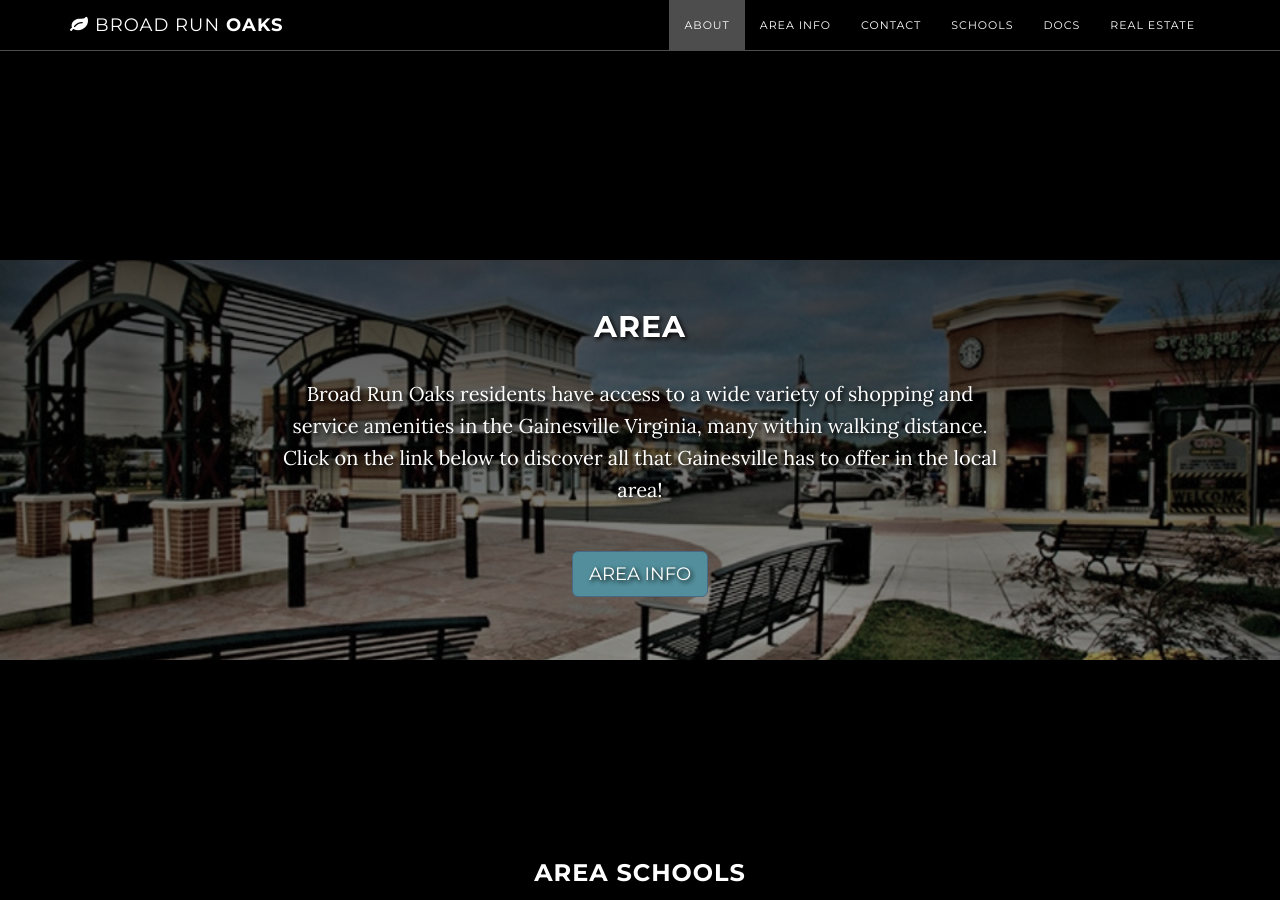
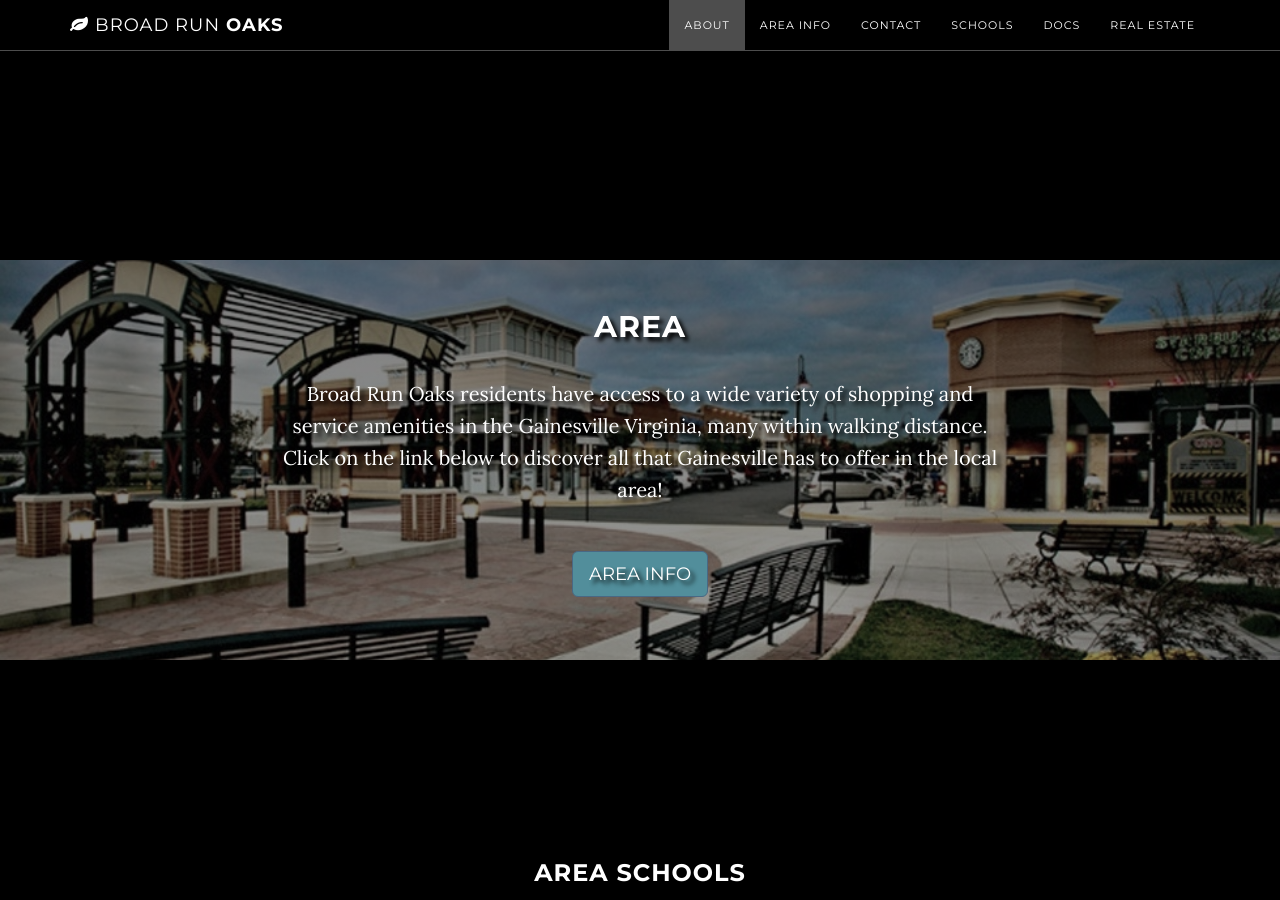
Before and after one commit to BroadRunOaks/broadrunoaks.github.io, a Jekyll site: the page built from index.html, in a window 1280 px wide and 900 px high, scrolled down 1551 px. Built offline with Jekyll 4.4.1, drawn with Linux system fonts in a browser that asks for light colours; Markdown is read by kramdown in place of the engine named in the settings.

Commit message:
Update grayscale.css

```diff
--- a/_includes/css/grayscale.css
+++ b/_includes/css/grayscale.css
@@ -263,9 +263,9 @@ a:focus {
     width: 100%;
     padding: 50px 0;
     color: #fff;
-    background: linear-gradient( rgba(0, 0, 0, .7), rgba(0, 0, 0, .4) ), url(/img/vagatewayhome2.jpg) no-repeat center center scroll;
+    background: linear-gradient( rgba(0, 0, 0, .5), rgba(0, 0, 0, .4) ), url(/img/vagatewayhome2.jpg) no-repeat center center scroll;
     -webkit-filter: grayscale(50%);
-    text-shadow: 2px 2px 4px #000000;
+    text-shadow: 4px 4px 4px #000000;
 
     min-height:400px;
 
```
